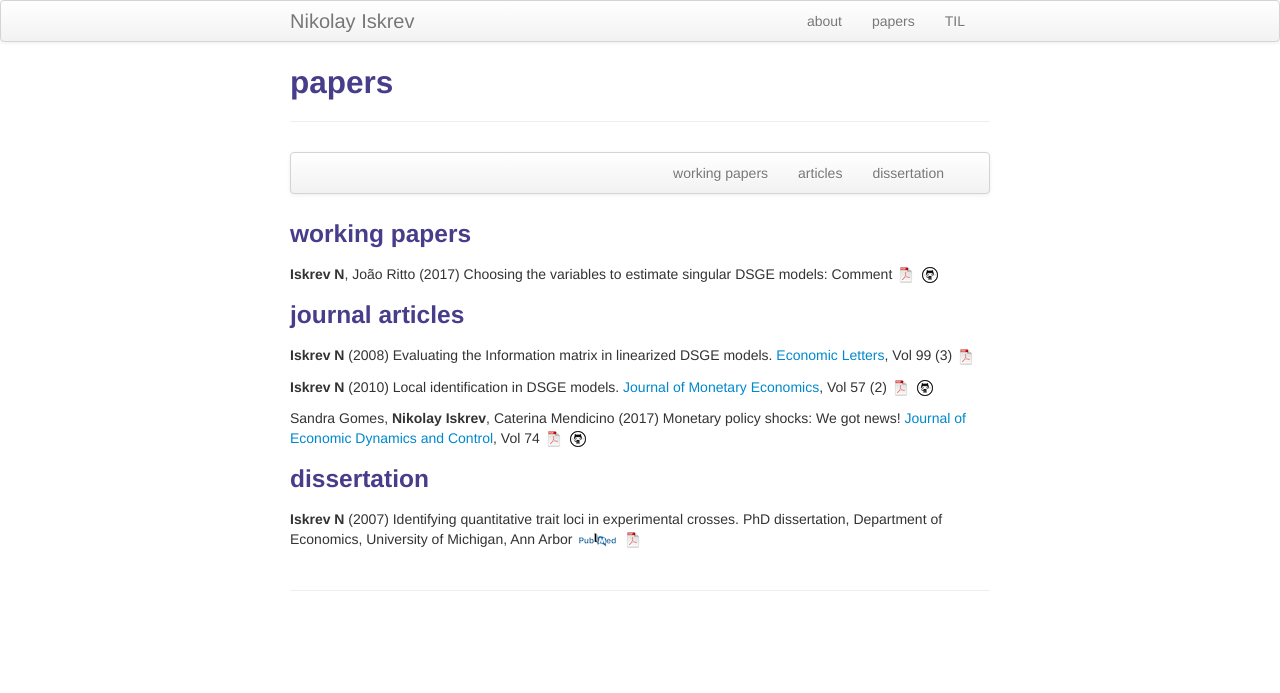
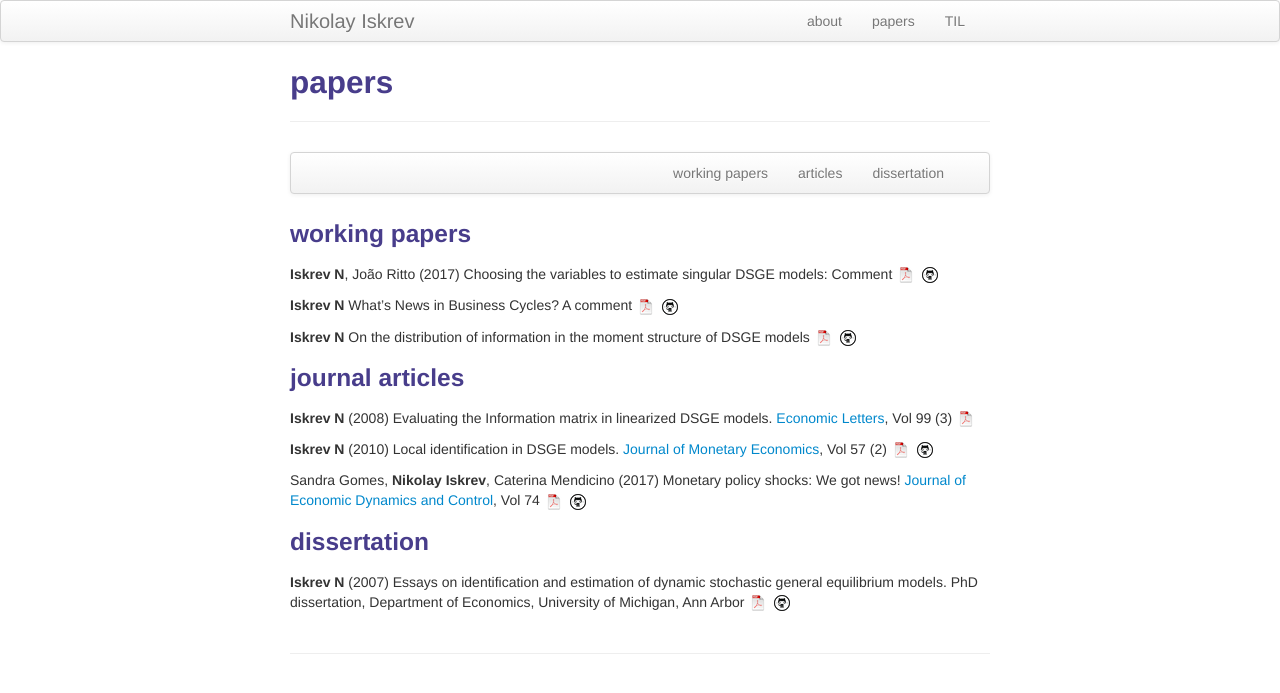
Before and after one commit to niskrev/niskrev.github.io, a Jekyll site: the page built from pages/papers.md, in a window 1280 px wide. Shown: the top 693 px of the page. Built offline with Jekyll 4.4.1, drawn with Linux system fonts in a browser that asks for light colours.

Commit message:
updated papers

```diff
--- a/pages/papers.md
+++ b/pages/papers.md
@@ -20,6 +20,17 @@ description: Nikolay Iskrev's papers
 [![pdf](icons16/pdf-icon.png)](../assets/papers/Canova_et_al_Comment.pdf)
 [![GitHub](icons16/github-icon.png)](https://github.com/niskrev/Canova_et_al_Comment)
 
+**Iskrev N** What’s News in Business Cycles? A comment
+[![pdf](icons16/pdf-icon.png)](../assets/papers/SGU-Comment.pdf)
+[![GitHub](icons16/github-icon.png)](https://github.com/niskrev/SGU-comment)
+
+
+**Iskrev N** On the distribution of information in the moment structure of DSGE models
+[![pdf](icons16/pdf-icon.png)](../assets/papers/Moment-Structure.pdf)
+[![GitHub](icons16/github-icon.png)](https://github.com/niskrev/Moment-Structure)
+
+
+
 ### <a name="articles"></a>journal articles
 
 **Iskrev N** (2008) Evaluating the Information matrix in linearized DSGE models. [Economic Letters](https://www.journals.elsevier.com/economics-letters), Vol 99 (3)
@@ -36,8 +47,7 @@ Sandra Gomes, **Nikolay Iskrev**, Caterina Mendicino (2017) Monetary policy shoc
 
 ### <a name="thesis"></a>dissertation
 
-**Iskrev N** (2007) Identifying quantitative trait loci in
-experimental crosses.  PhD dissertation, Department of Economics,
+**Iskrev N** (2007) Essays on identification and estimation of dynamic stochastic general equilibrium models.  PhD dissertation, Department of Economics,
 University of Michigan, Ann Arbor
-[![Abstract](icons16/pubmed-icon.png)](http://www.biostat.wisc.edu/~kbroman/publications/thesis_abstract.html)
-[![pdf (653k)](icons16/pdf-icon.png)](http://www.biostat.wisc.edu/~kbroman/publications/thesis.pdf)
+[![pdf](icons16/pdf-icon.png)](../assets/papers/Thesis.pdf)
+[![GitHub](icons16/github-icon.png)](https://github.com/niskrev/Thesis)
```
